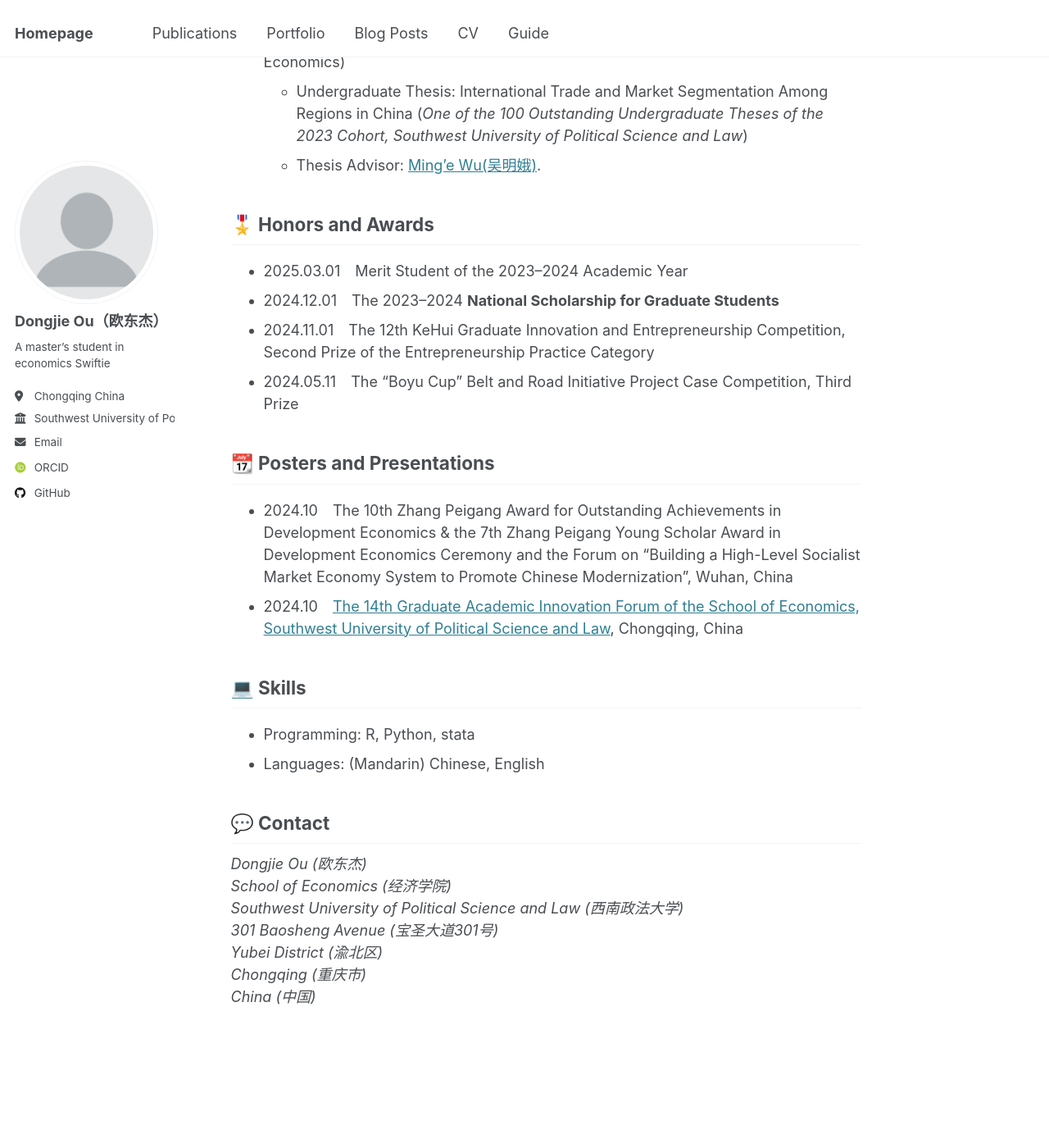
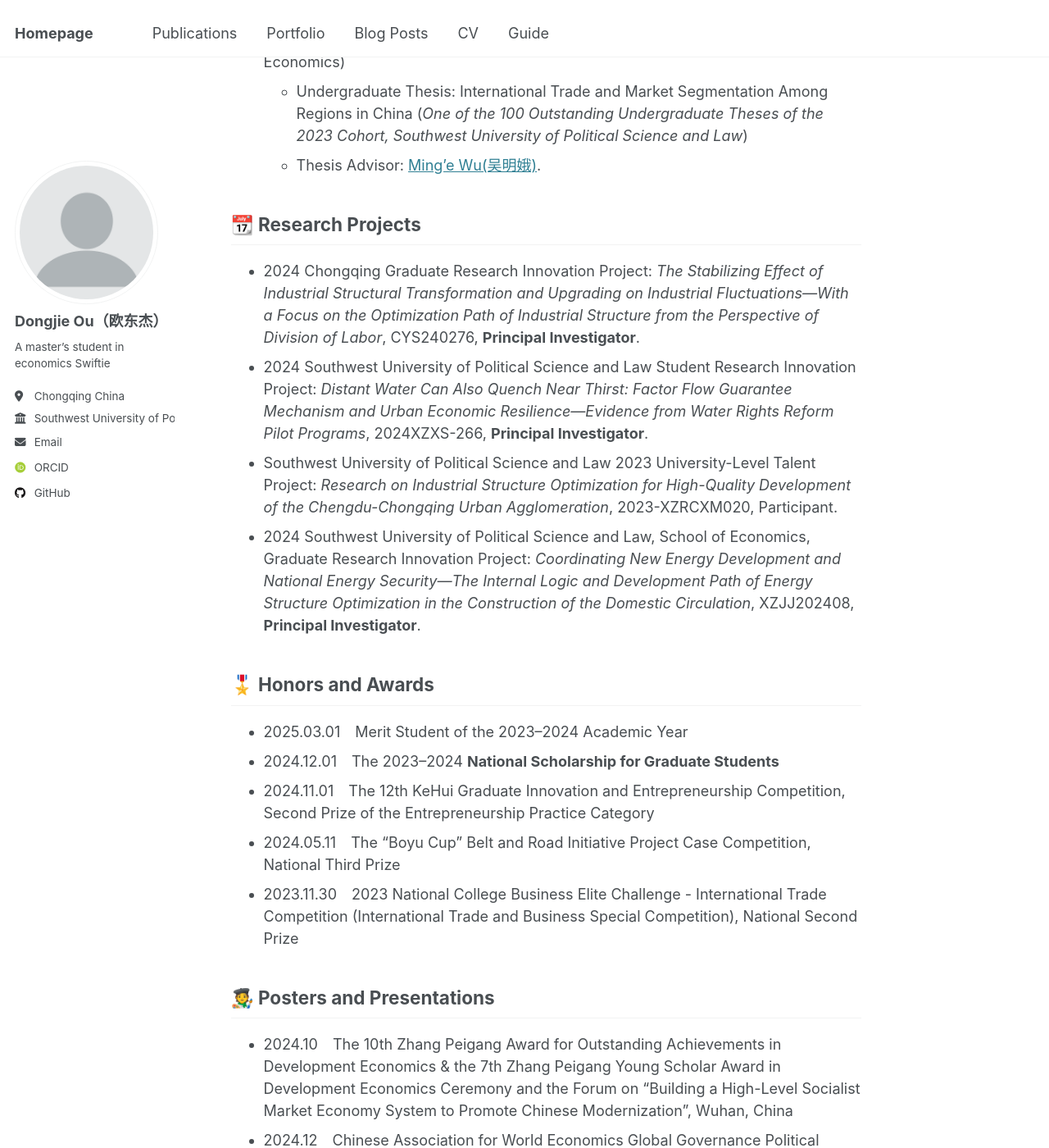
Before and after one commit to oudongjie2001/oudongjie2001.github.io, a Jekyll site: the page built from _pages/about.md, in a window 1280 px wide and 1400 px high, scrolled down 1148 px. Shown: the whole window at 82% size. Built offline with Jekyll 4.4.1, drawn with Linux system fonts in a browser that asks for light colours; some web fonts are replaced; some of the changed text lies outside the part shown.

Commit message:
Update about.md

```diff
--- a/_pages/about.md
+++ b/_pages/about.md
@@ -27,14 +27,22 @@ Outside of my academic life, I am an aviation enthusiast and enjoys music, hikin
   - Undergraduate Thesis: International Trade and Market Segmentation Among Regions in China (*One of the 100 Outstanding Undergraduate Theses of the 2023 Cohort, Southwest University of Political Science and Law*)
   - Thesis Advisor: [Ming’e Wu(吴明娥)](https://es.swupl.edu.cn/szdw/zrjs/ax/x1gjjjymyx/283106.htm).
 
+## 📆 Research Projects
+- 2024 Chongqing Graduate Research Innovation Project: *The Stabilizing Effect of Industrial Structural Transformation and Upgrading on Industrial Fluctuations—With a Focus on the Optimization Path of Industrial Structure from the Perspective of Division of Labor*, CYS240276, **Principal Investigator**.
+- 2024 Southwest University of Political Science and Law Student Research Innovation Project: *Distant Water Can Also Quench Near Thirst: Factor Flow Guarantee Mechanism and Urban Economic Resilience—Evidence from Water Rights Reform Pilot Programs*, 2024XZXS-266, **Principal Investigator**.
+- Southwest University of Political Science and Law 2023 University-Level Talent Project: *Research on Industrial Structure Optimization for High-Quality Development of the Chengdu-Chongqing Urban Agglomeration*, 2023-XZRCXM020, Participant.
+- 2024 Southwest University of Political Science and Law, School of Economics, Graduate Research Innovation Project: *Coordinating New Energy Development and National Energy Security—The Internal Logic and Development Path of Energy Structure Optimization in the Construction of the Domestic Circulation*, XZJJ202408, **Principal Investigator**.
+
 ## 🎖️ Honors and Awards
 - 2025.03.01&emsp;Merit Student of the 2023–2024 Academic Year
 - 2024.12.01&emsp;The 2023–2024 **National Scholarship for Graduate Students**
 - 2024.11.01&emsp;The 12th KeHui Graduate Innovation and Entrepreneurship Competition, Second Prize of the Entrepreneurship Practice Category
-- 2024.05.11&emsp;The “Boyu Cup” Belt and Road Initiative Project Case Competition, Third Prize
+- 2024.05.11&emsp;The “Boyu Cup” Belt and Road Initiative Project Case Competition, National Third Prize
+- 2023.11.30&emsp;2023 National College Business Elite Challenge - International Trade Competition (International Trade and Business Special Competition), National Second Prize
 
-## 📆 Posters and Presentations
+## 🧑‍🎨 Posters and Presentations
 - 2024.10&emsp;The 10th Zhang Peigang Award for Outstanding Achievements in Development Economics & the 7th Zhang Peigang Young Scholar Award in Development Economics Ceremony and the Forum on “Building a High-Level Socialist Market Economy System to Promote Chinese Modernization”, Wuhan, China
+- 2024.12&emsp;Chinese Association for World Economics Global Governance Political Economy Forum (2024) (Paper Accepted but not attended)
 - 2024.10&emsp;[The 14th Graduate Academic Innovation Forum of the School of Economics, Southwest University of Political Science and Law](https://es.swupl.edu.cn/xzjl/5fa34a3e7f324762862565d715fc1e7e.htm), Chongqing, China
 
 ## 💻 Skills
```
